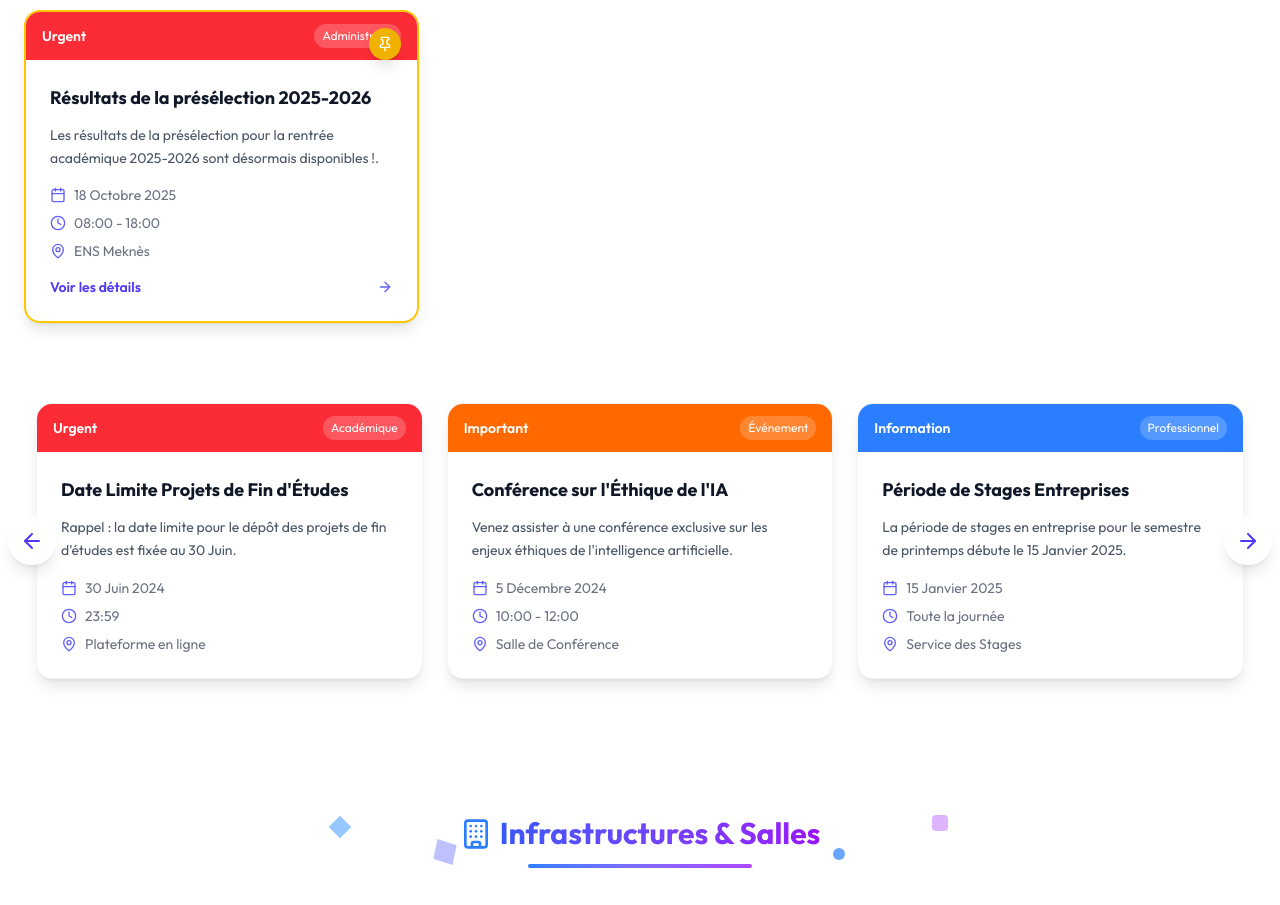
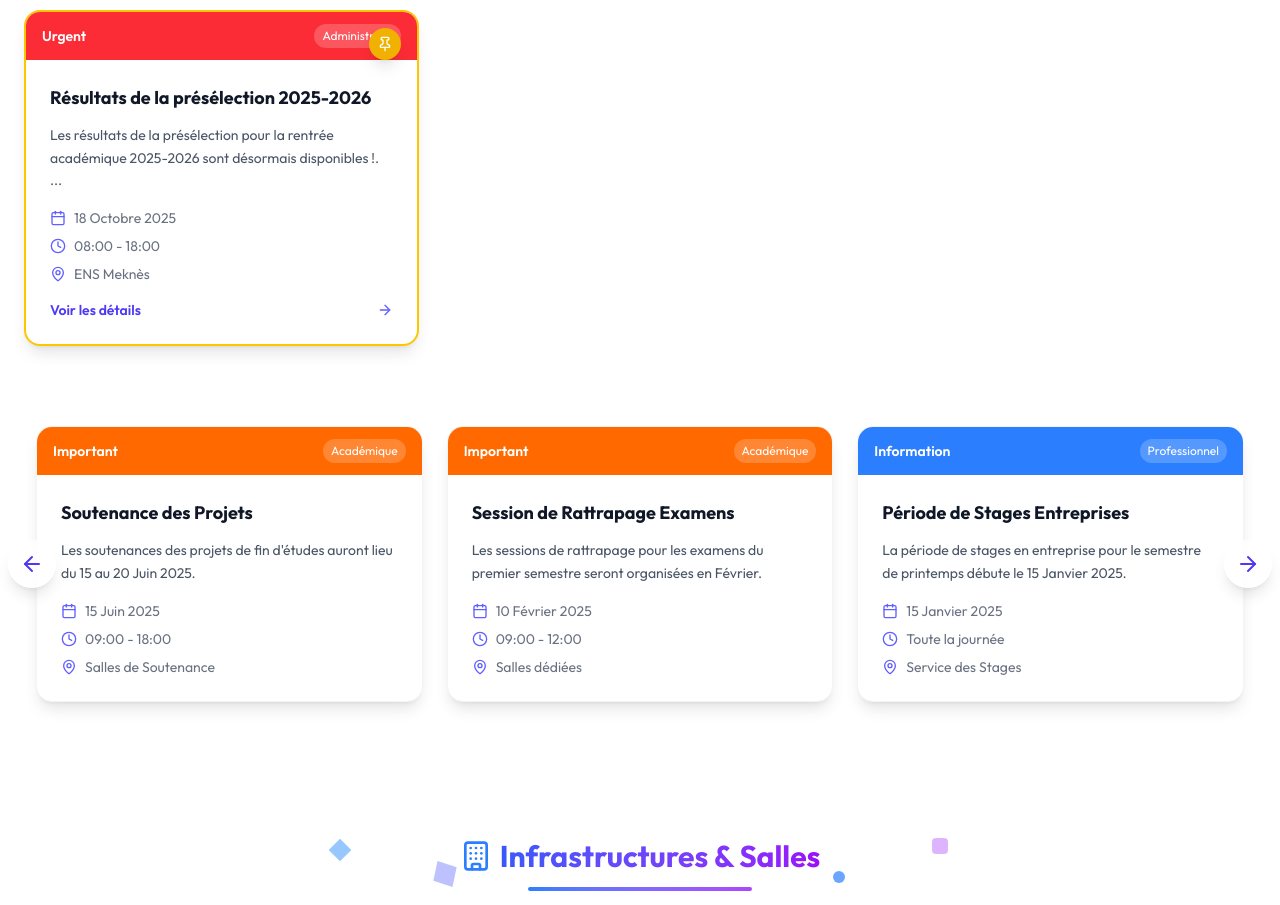
Before and after one commit to BoubaAhmed/master-sie-ens-meknes, a React (Vite) app: page / in a window 1280 px wide. Shown: the part 3120-4025 px from the top of the page. Built offline with nearby package versions, Linux system fonts and the light colour scheme; a web font is replaced by a local one.

Commit message:
Add Méthodologie de Recherche Scientifique : du Sujet à la Publication

```diff
--- a/src/components/Announcements.jsx
+++ b/src/components/Announcements.jsx
@@ -7,8 +7,8 @@ export default function Announcements() {
     const carouselRef = useRef(null);
 
     // Séparer les annonces épinglées et non épinglées
-    const pinnedAnnouncements = announcements.filter(announcement => announcement.pinned === true);
-    const nonPinnedAnnouncements = announcements.filter(announcement => !announcement.pinned);
+    const pinnedAnnouncements = announcements.filter(announcement => announcement.pinned === true).reverse();
+    const nonPinnedAnnouncements = announcements.filter(announcement => !announcement.pinned).reverse();
 
     const getSlidesToShow = () => {
         if (typeof window === 'undefined') return 3;
@@ -174,8 +174,8 @@ export default function Announcements() {
                                         <h3 className="font-bold text-lg text-gray-900 mb-3 line-clamp-2">
                                             {announcement.title}
                                         </h3>
-                                        <p className="text-gray-600 text-sm leading-relaxed mb-4 line-clamp-3 flex-grow">
-                                            {announcement.description}
+                                        <p className="text-gray-600 text-sm leading-relaxed mb-4 flex-grow">
+                                            {announcement.description.split(" ").slice(0, 35).join(" ") + " ..."}
                                         </p>
 
                                         <div className="space-y-2 text-sm text-gray-500">
```
